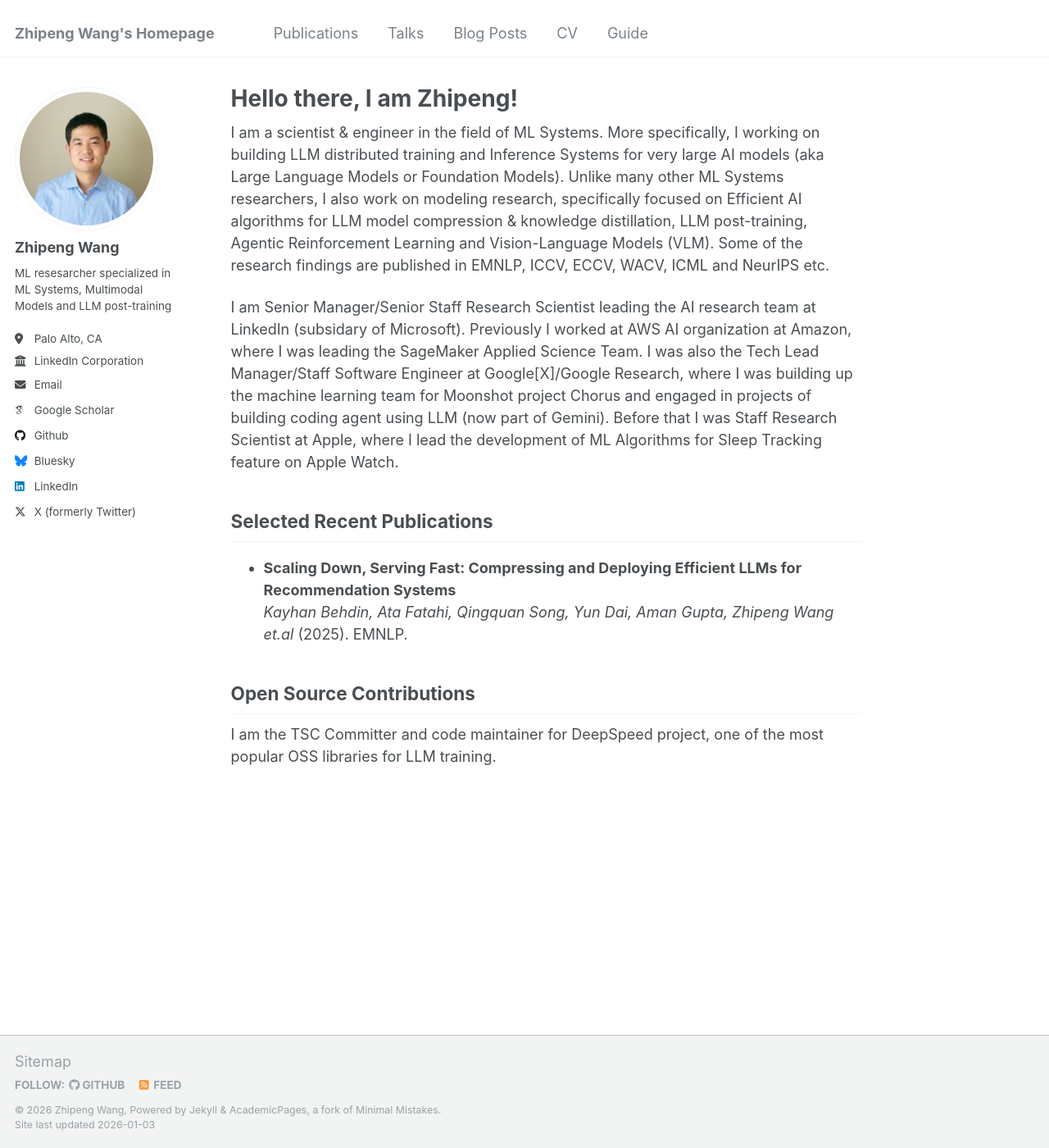
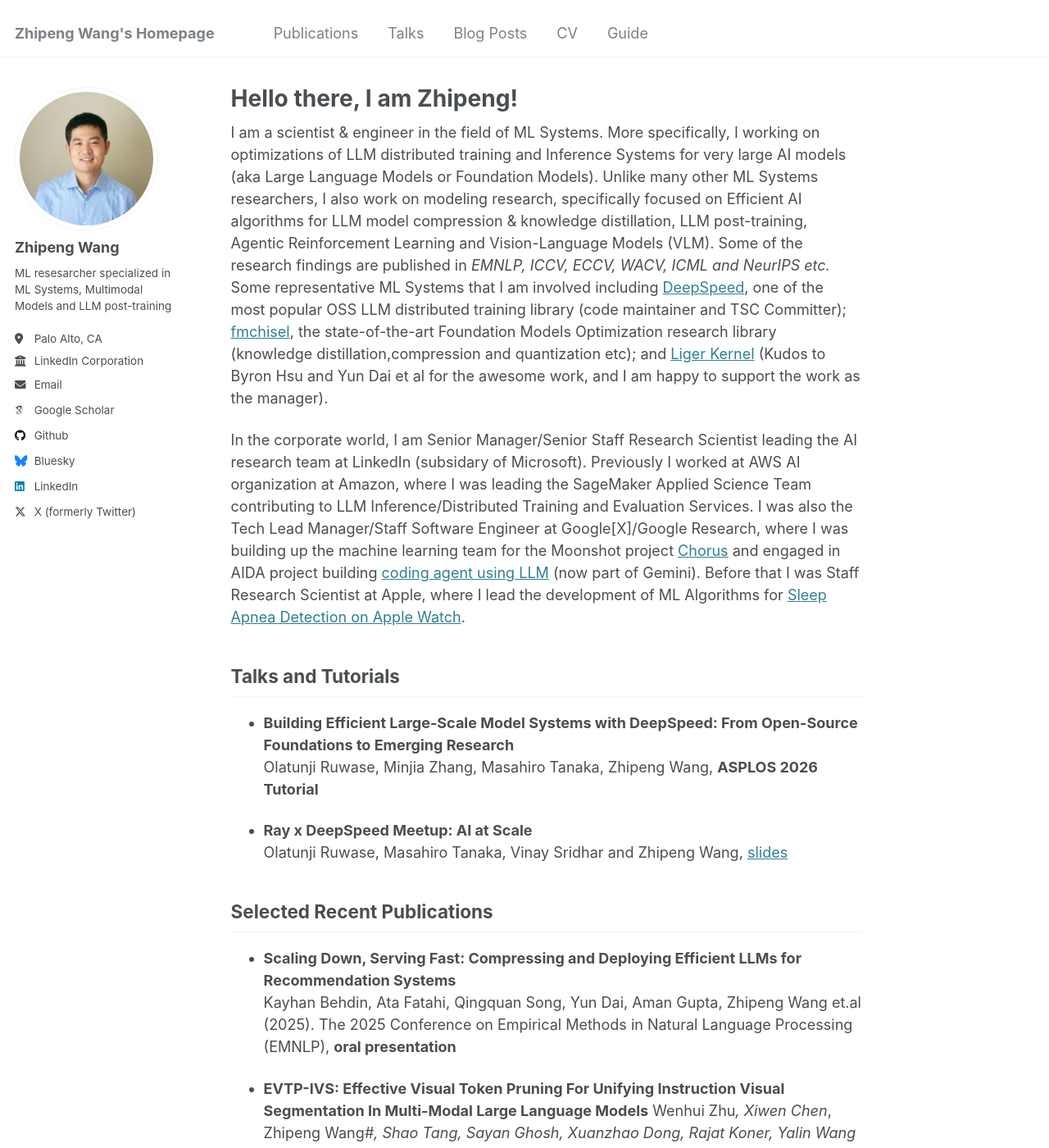
Before and after one commit to fcbayernwzp/fcbayernwzp.github.io, a Jekyll site: the page built from _pages/about.md, in a window 1280 px wide and 1400 px high. Shown: the whole window at 82% size. Built offline with Jekyll 4.4.1, drawn with Linux system fonts in a browser that asks for light colours; some web fonts are replaced; some of the changed text lies outside the part shown.

Commit message:
Adding more information to about.md file.

```diff
--- a/_pages/about.md
+++ b/_pages/about.md
@@ -8,17 +8,41 @@ redirect_from:
   - /about.html
 ---
 
-I am a scientist & engineer in the field of ML Systems. More specifically, I working on building LLM distributed training and Inference Systems for very large AI models (aka Large Language Models or Foundation Models). Unlike many other ML Systems researchers, I also work on modeling research, specifically focused on Efficient AI algorithms for LLM model compression & knowledge distillation, LLM post-training, Agentic Reinforcement Learning and Vision-Language Models (VLM). Some of the research findings are published in EMNLP, ICCV, ECCV, WACV, ICML and NeurIPS etc.
+I am a scientist & engineer in the field of ML Systems. More specifically, I working on optimizations of LLM distributed training and Inference Systems for very large AI models (aka Large Language Models or Foundation Models). Unlike many other ML Systems researchers, I also work on modeling research, specifically focused on Efficient AI algorithms for LLM model compression & knowledge distillation, LLM post-training, Agentic Reinforcement Learning and Vision-Language Models (VLM). Some of the research findings are published in *EMNLP, ICCV, ECCV, WACV, ICML and NeurIPS etc.* Some representative ML Systems that I am involved including [DeepSpeed](https://github.com/deepspeedai/DeepSpeed), one of the most popular OSS LLM distributed training library (code maintainer and TSC Committer); [fmchisel](https://github.com/linkedin/fmchisel), the state-of-the-art Foundation Models Optimization research library (knowledge distillation,compression and quantization etc); and [Liger Kernel](https://github.com/linkedin/Liger-Kernel) (Kudos to Byron Hsu and Yun Dai et al for the awesome work, and I am happy to support the work as the manager).
 
-I am Senior Manager/Senior Staff Research Scientist leading the AI research team at LinkedIn (subsidary of Microsoft). Previously I worked at AWS AI organization at Amazon, where I was leading the SageMaker Applied Science Team. I was also the Tech Lead Manager/Staff Software Engineer at Google[X]/Google Research, where I was building up the machine learning team for Moonshot project Chorus and engaged in projects of building coding agent using LLM (now part of Gemini). Before that I was Staff Research Scientist at Apple, where I lead the development of ML Algorithms for Sleep Tracking feature on Apple Watch.
+In the corporate world, I am Senior Manager/Senior Staff Research Scientist leading the AI research team at LinkedIn (subsidary of Microsoft). Previously I worked at AWS AI organization at Amazon, where I was leading the SageMaker Applied Science Team contributing to LLM Inference/Distributed Training and Evaluation Services. I was also the Tech Lead Manager/Staff Software Engineer at Google[X]/Google Research, where I was building up the machine learning team for the Moonshot project [Chorus](https://x.company/projects/chorus/) and engaged in AIDA project building [coding agent using LLM](https://x.company/projects/aida/) (now part of Gemini). Before that I was Staff Research Scientist at Apple, where I lead the development of ML Algorithms for [Sleep Apnea Detection on Apple Watch](https://www.apple.com/health/pdf/sleep-apnea/Sleep_Apnea_Notifications_on_Apple_Watch_September_2024.pdf).
 
 <!--# Selected Experiences-->
+## Talks and Tutorials
+- **Building Efficient Large-Scale Model Systems with DeepSpeed: From Open-Source Foundations to Emerging Research**
+  Olatunji Ruwase, Minjia Zhang, Masahiro Tanaka, Zhipeng Wang, **ASPLOS 2026 Tutorial**
+
+- **Ray x DeepSpeed Meetup: AI at Scale**
+  Olatunji Ruwase, Masahiro Tanaka, Vinay Sridhar and Zhipeng Wang, [slides](https://docs.google.com/presentation/d/1eM3mY6oW9GYkRy1Xz0iOnbbEr5T1t0JJXOM5BKtR-Ks/edit?slide=id.g38615d6b4c2_0_87#slide=id.g38615d6b4c2_0_87)
 
 ## Selected Recent Publications
 
 - **Scaling Down, Serving Fast: Compressing and Deploying Efficient LLMs for Recommendation Systems**
-  *Kayhan Behdin, Ata Fatahi, Qingquan Song, Yun Dai, Aman Gupta, Zhipeng Wang et.al* (2025). EMNLP.
+  Kayhan Behdin, Ata Fatahi, Qingquan Song, Yun Dai, Aman Gupta, Zhipeng Wang et.al (2025). The 2025 Conference on Empirical Methods in Natural Language Processing (EMNLP), **oral presentation**
+
+- **EVTP-IVS: Effective Visual Token Pruning For Unifying Instruction Visual Segmentation In Multi-Modal Large Language Models**
+  Wenhui Zhu*, Xiwen Chen*, Zhipeng Wang*#, Shao Tang, Sayan Ghosh, Xuanzhao Dong, Rajat Koner, Yalin Wang (2026). IEEE/CVF Winter Conference on Applications of Computer Vision (WACV). (* equal contribution, # corresponding author)
+
+- **Liger-Kernel: Efficient Triton Kernels for LLM Training**
+  Pin-Lun Hsu, Yun Dai, Vignesh Kothapalli, Qingquan Song, Shao Tang, Siyu Zhu, Steven Shimizu, Shivam Sahni, Haowen Ning, Yanning Chen, Zhipeng Wang (2025). Championing Open-source DEvelopment in ML Workshop @ ICML25
+
+- **Local2Global query Alignment for Video Instance Segmentation**
+  Rajat Koner, Zhipeng Wang, Srinivas Parthasarathy, Chinghang Chen (2025). Proceedings of the IEEE/CVF International Conference on Computer Vision (ICCV)
+
+- **Reasoning Models Can be Accurately Pruned Via Chain-of-Thought Reconstruction**
+  Ryan Lucas, Kayhan Behdin, Zhipeng Wang, Qingquan Song, Shao Tang, Rahul Mazumder(2025). NeurIPS Efficient Reasoning Workshop. (in review with ICLR 2026)
+
+- **Planner-R1: Reward Shaping Enables Efficient Agentic RL with Smaller LLMs**
+  Siyu Zhu, Yanbin Jiang, Hejian Sang, Shao Tang, Qingquan Song, Biao He, Rohit Jain, Zhipeng Wang, Alborz Geramifard(2025). In review with ICLR 2026
+
+- **Scaling Up Efficient Small Language Models Serving and Deployment for Semantic Job Search**
+  Kayhan Behdin, Qingquan Song, Sriram Vasudevan, Jian Sheng, Xiaojing Ma, Z Zhou, Chuanrui Zhu, Guoyao Li, Chanh Nguyen, Sayan Ghosh, Hejian Sang, Ata Fatahi Baarzi, Sundara Raman Ramachandran, Xiaoqing Wang, Qing Lan, Qi Guo, Caleb Johnson, Zhipeng Wang*, Fedor Borisyuk. [preprint](https://arxiv.org/abs/2510.22101) (* Corresponding author)
 
 ## Open Source Contributions
 
-I am the TSC Committer and code maintainer for DeepSpeed project, one of the most popular OSS libraries for LLM training.
+I am the TSC Committer and code maintainer for [DeepSpeed](https://github.com/deepspeedai/DeepSpeed) project, one of the most popular OSS libraries for LLM training. I also help maintain the [Liger Kernel](https://github.com/linkedin/Liger-Kernel) project, feel free to raise issues and contribute PRs.
```
